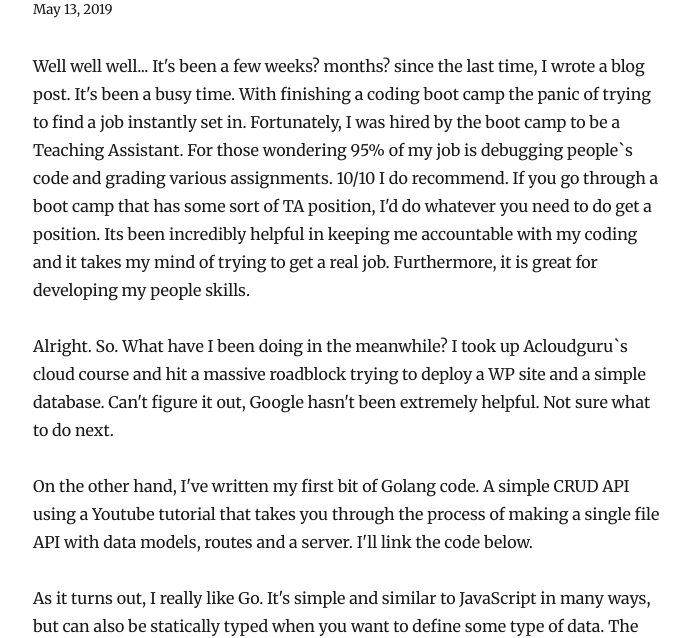
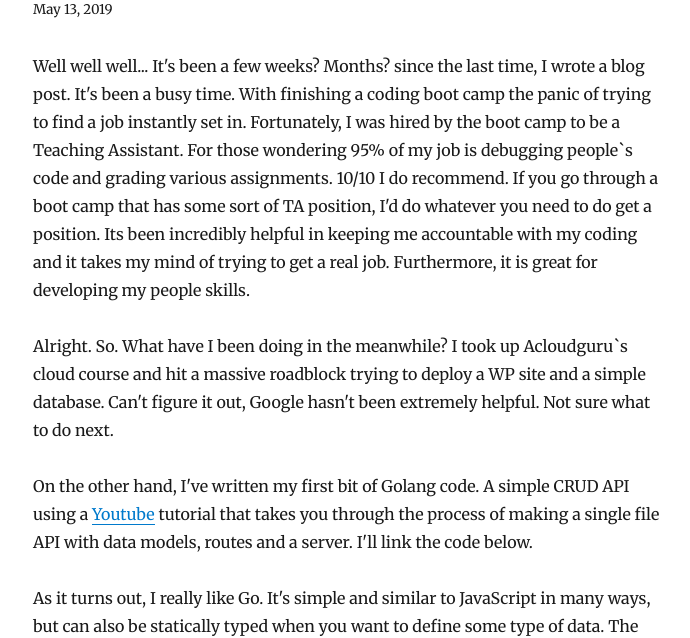
Before and after one commit to Zilula/lancesLife, a Gatsby site: page /post-grad-life/ in a window 1280 px wide. Shown: the part 171-809 px from the top of the page, without its empty margins (292-982 px from the left). Built offline with nearby package versions, Linux system fonts and the light colour scheme; Gatsby itself is replaced by a stand-in of ours; some packages are replaced by stand-ins of ours.

Commit message:
next post

```diff
--- a/content/blog/post-grad-life/index.md
+++ b/content/blog/post-grad-life/index.md
@@ -3,11 +3,11 @@ title: Post bootcamp life.
 date: "2019-05-13"
 ---
 
-Well well well... It's been a few weeks? months? since the last time, I wrote a blog post. It's been a busy time. With finishing a coding boot camp the panic of trying to find a job instantly set in. Fortunately, I was hired by the boot camp to be a Teaching Assistant. For those wondering 95% of my job is debugging people`s code and grading various assignments. 10/10 I do recommend. If you go through a boot camp that has some sort of TA position, I'd do whatever you need to do get a position. Its been incredibly helpful in keeping me accountable with my coding and it takes my mind of trying to get a real job. Furthermore, it is great for developing my people skills.
+Well well well... It's been a few weeks? Months? since the last time, I wrote a blog post. It's been a busy time. With finishing a coding boot camp the panic of trying to find a job instantly set in. Fortunately, I was hired by the boot camp to be a Teaching Assistant. For those wondering 95% of my job is debugging people`s code and grading various assignments. 10/10 I do recommend. If you go through a boot camp that has some sort of TA position, I'd do whatever you need to do get a position. Its been incredibly helpful in keeping me accountable with my coding and it takes my mind of trying to get a real job. Furthermore, it is great for developing my people skills.
 
 Alright. So. What have I been doing in the meanwhile? I took up Acloudguru`s cloud course and hit a massive roadblock trying to deploy a WP site and a simple database. Can't figure it out, Google hasn't been extremely helpful. Not sure what to do next.
 
-On the other hand, I've written my first bit of Golang code. A simple CRUD API using a Youtube tutorial that takes you through the process of making a single file API with data models, routes and a server. I'll link the code below.
+On the other hand, I've written my first bit of Golang code. A simple CRUD API using a [Youtube](https://www.youtube.com/watch?v=SonwZ6MF5BE) tutorial that takes you through the process of making a single file API with data models, routes and a server. I'll link the code below.
 
 As it turns out, I really like Go. It's simple and similar to JavaScript in many ways, but can also be statically typed when you want to define some type of data. The things I'm struggling with the most is managing dependencies and because everything has been in one file so, import/exporting code as a project grows in size.
 
```
